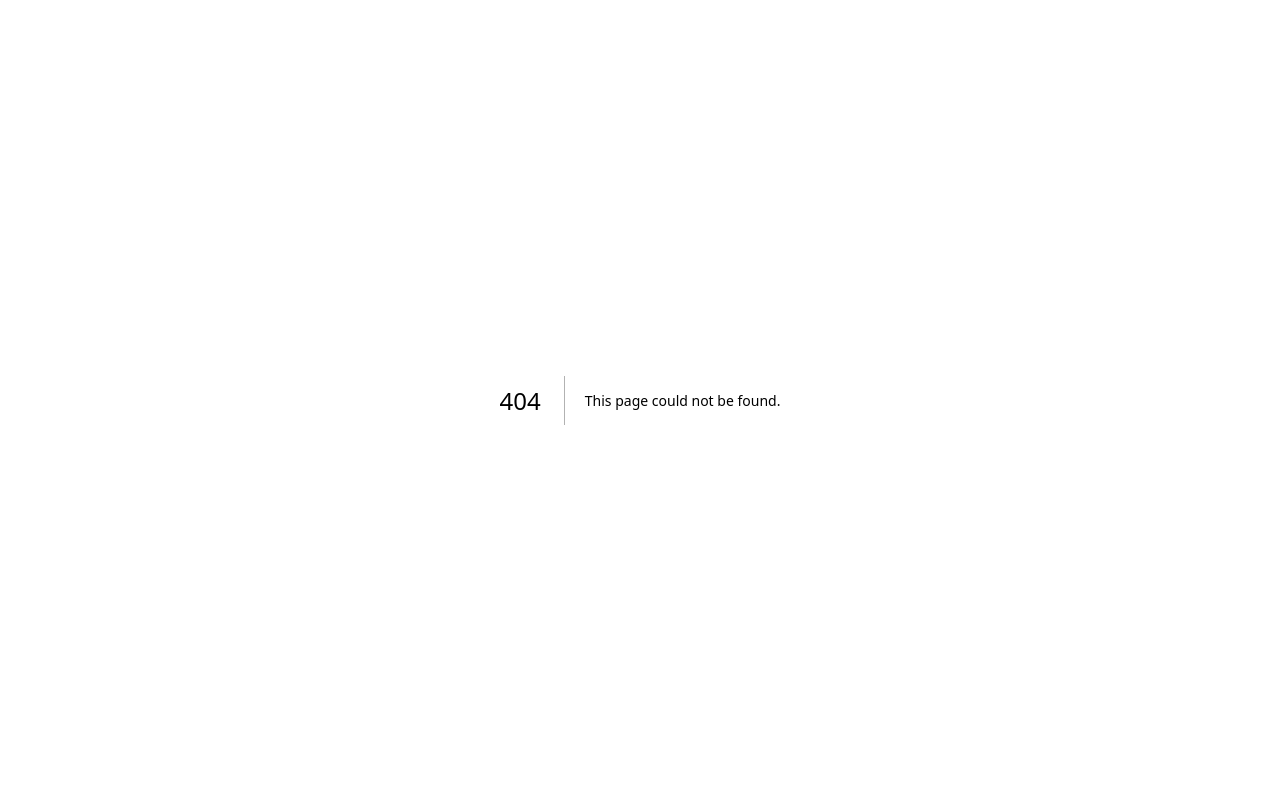
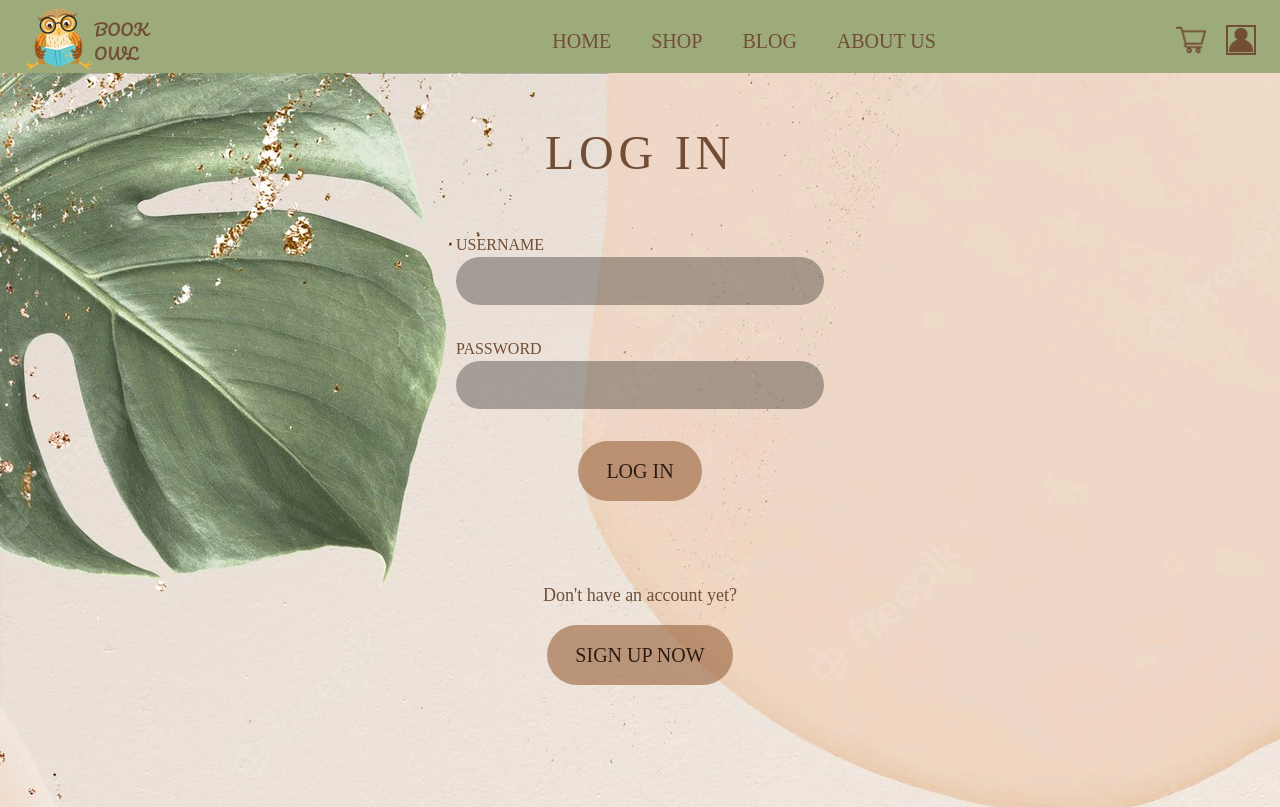
Before and after one commit to marijajukicc/HCI-projekt, a Next.js app in the folder book-owl/: page /login in a window 1280 px wide. Before the commit this address had no page. Shown: the top 807 px of the page. Built offline with nearby package versions, Linux system fonts and the light colour scheme; a web font is replaced by a local one.

Commit message:
Login page

```diff
--- a/book-owl/components/navbar.js
+++ b/book-owl/components/navbar.js
@@ -4,7 +4,9 @@ import Image from 'next/image';
 
 import { navigationItems } from "../constants/navbar";
 import Cart from "../public/shopping-cart.png";
+import CartActive from "../public/shopping-cart2.png";
 import Login from '../public/account.png';
+import LoginActive from '../public/account2.png';
 
 const NavBar = () => {
     const router = useRouter();
@@ -27,22 +29,22 @@ const NavBar = () => {
                 ))}
             </div>
             <div className='inline-flex gap-5'>
-                <Link href="/shoppingCart">
+                <Link href="/shoppingCart" key="shoppingCart" passHref>
                     <Image
-                        src={Cart}
+                        src={ currentPage === '/shoppingCart' ? CartActive : Cart }
                         width={30}
                         height={30}
                         alt="Cart"
-                        className='hover:scale-125'
+                        className={`hover:scale-125 ${currentPage === '/shoppingCart' ? 'border-2 border-shingle-fawn' : ''}`}
                     />
                 </Link>
-                <Link href="/login">
+                <Link href="/login" key="login" passHref>
                     <Image
-                        src={Login}
+                        src={ currentPage === '/login' ? LoginActive : Login }
                         width={30}
                         height={30}
                         alt="Login"
-                        className='hover:scale-125'
+                        className={`hover:scale-125 ${currentPage === '/login' ? 'border-2 border-shingle-fawn' : ''}`}
                     />
                 </Link>
             </div>
--- /dev/null
+++ b/book-owl/pages/login.js
@@ -0,0 +1,43 @@
+import { RESPONSE_LIMIT_DEFAULT } from "next/dist/server/api-utils";
+import Link from "next/link";
+
+import HeaderFooterLayout from "../layouts/HeaderFooterLayout";
+
+const Login = () => {
+    return (
+        <HeaderFooterLayout>
+
+            <main className="h-screen bg-[url('../public/background.webp')]">
+                <div className="flex flex-col justify-center items-center pt-14 pr-8 pb-12 pl-8">
+                    <p className="text-shingle-fawn text-5xl text-center tracking-widest uppercase">Log in</p>
+                    <section className="flex flex-col justify-center items-center">
+                        <div className="w-full relative mt-14 ">
+                            <label className="text-base text-shingle-fawn uppercase">Username</label>
+                            <input
+                                type="email"
+                                id="email"
+                                className="inline-block w-full rounded-full text-l text-shingle-fawn bg-[#000000]/[.30] py-3 px-10 focus:outline-shingle-fawn"
+                            />
+                        </div>
+                        <div className="w-full relative mt-8">
+                            <label className="text-base text-shingle-fawn uppercase">Password</label>
+                            <input
+                                type="password"
+                                id="password"
+                                className="inline-block w-full rounded-full text-l text-shingle-fawn bg-[#000000]/[.30] py-3 px-10 focus:outline-shingle-fawn"
+                            />
+                        </div>
+                        <button className="bg-light-brown/[.67] rounded-full px-7 py-4 uppercase text-xl hover:bg-light-brown hover:ring hover:ring-shingle-fawn hover:ring-offset-2 text-shingle-fawn-dark mt-8">Log in</button>
+                        <p className="text-lg text-shingle-fawn mt-20">Don't have an account yet?</p>
+                        <Link href="/registration" key="registration" passHref>
+                            <button className="bg-light-brown/[.67] rounded-full px-7 py-4 uppercase text-xl hover:bg-light-brown hover:ring hover:ring-shingle-fawn hover:ring-offset-2 text-shingle-fawn-dark mt-4">Sign up now</button>
+                        </Link>
+                    </section>
+                </div>
+            </main>
+
+        </HeaderFooterLayout>
+    );
+};
+
+export default Login;
```
